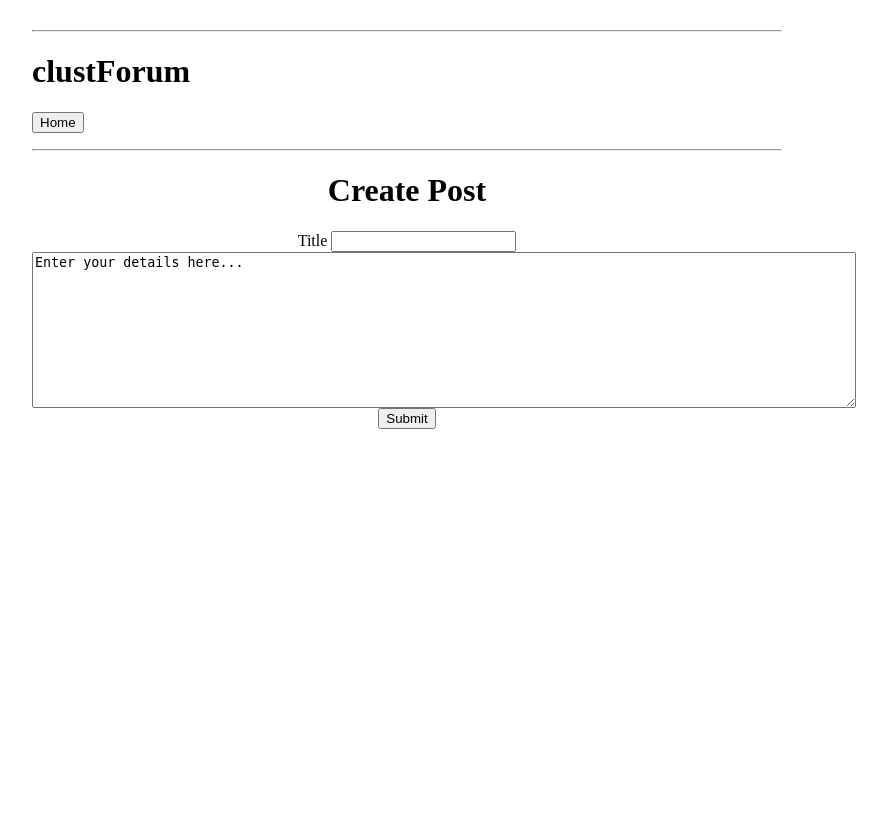
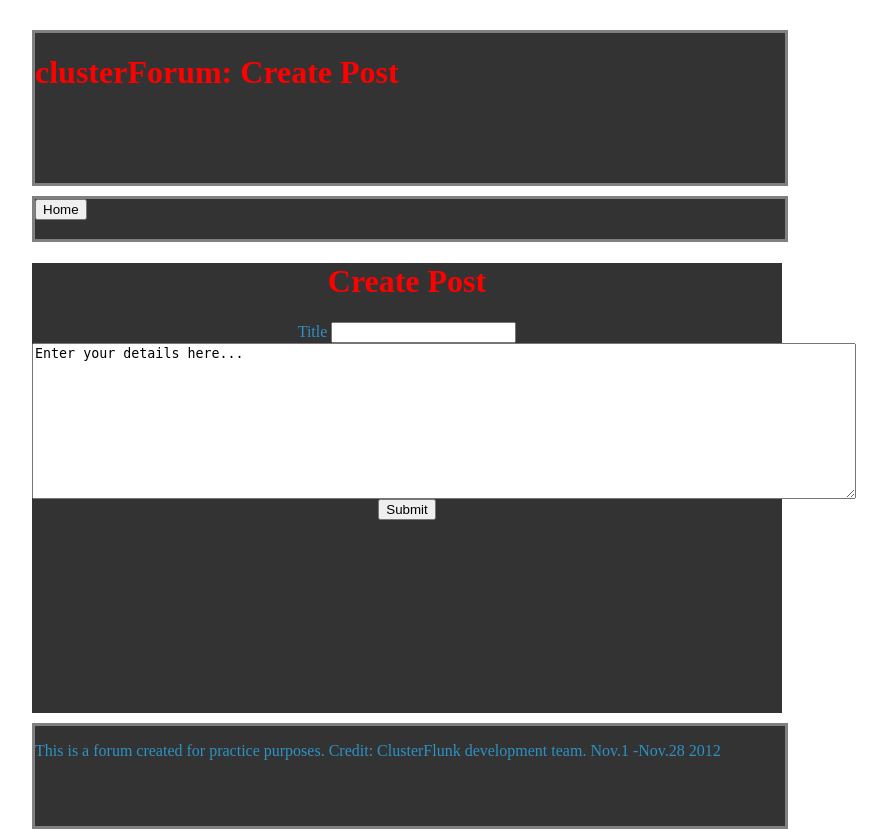
Before and after one commit to jayd3e-archive/clusterforum, a Python web app: template forumapp/templates/posts_create.mako in a window 1280 px wide. Shown: the whole page, without its empty margins (233-1120 px from the left). Before the commit the page ends 429 px from the top, so only its background shows below. Run offline with Mako, Linux system fonts and the light colour scheme; the template is opened without the code that fills it, so the values that code supplies are empty.

Commit message:
style on style

```diff
--- a/forumapp/dependencies/mystyle.css
+++ b/forumapp/dependencies/mystyle.css
@@ -1,14 +1,21 @@
 /* add style here if needed */
-body {
+#body{
     width:750px;
     margin:0 auto;
     margin-top:30px;
+    COLOR:#2D92C4;
+}
+body {
+    background:"background.gif";
 }
 /* ----- HEADER ----- */
 #header {
     width:750px;
     height:150px;
     background-color:#333333;
+    border-style:solid;
+    border-width:medium;
+    border-color:grey;
 }
 /* ----- NAVIGATION ----- */
 #navigation {
@@ -16,6 +23,9 @@ body {
     height:40px;
     background-color:#333333;
     margin-top:10px;
+    border-style:solid;
+    border-width:medium;
+    border-color:grey;
 }
 /* ----- MAIN CONTENT ----- */
 #content {
@@ -31,9 +41,11 @@ body {
     height:100px;
     background-color:#333333;
     margin-top:10px;
+    border-style:solid;
+    border-width:medium;
+    border-color:grey;
 }
 #title{
-    font-size:52;
     COLOR: #FF0000;
 }
 #ul_index{
@@ -49,6 +61,7 @@ body {
 #post_border{
     border-style:solid;
     border-width:medium;
+    border-color:grey;
 }
 a:link {
     COLOR: #FF0000;
--- a/forumapp/templates/post_display.mako
+++ b/forumapp/templates/post_display.mako
@@ -3,34 +3,38 @@
         <link rel="stylesheet" type="text/css" href="/style/mystyle.css"/>
         <title>Post</title>
     </head>
-    <body>
-    <div>
-        <a id="top"/><h1> clusterForum </h1></a>
-        <FORM METHOD="LINK" ACTION="/">
-        <INPUT TYPE="submit" VALUE="Home">
+    <body id="body">
+        <div id="header">
+            <a id="top"/><h1 id="title"> clusterForum: ${post.name}</h1></a>
+        </div>
+        <div id="navigation">
+            <ul id="ul_index">
+                <li id="li_index"><FORM METHOD="LINK" ACTION="/">
+                <INPUT TYPE="submit" VALUE="Home"></li>
+                <li id="li_index"><h4><a href="#comment">Comment On A Thread</a></h4></li>
                 </FORM>
-        <h5 style="text-align:left"><a href="#comment">Comment On A Thread</a></h5>
-        <hr>
+            </ul>
+        </div>
+        <div id="content">
                 <!--Displays the single post/thread -->
             <div class="post" style="vertical-align:middle;">
-            <h1 >${ post.name }</h1>
-            <div><h4><b>${ post.description }</h4></b></div>
+                <h1 id="title">Title: ${ post.name }</h1>
+                <div><h4><b>Details: ${ post.description }</h4></b></div>
                 <div><span>Created: ${ post.date } ID: ${ post.id }</div>
             </div>
-    </div>
-    <div>
             <!-- need to add comments to the post still -->
             <div class="comments" style="vertical-align:middle;">
                 % for comment in comments:
-                <div class="comment">
+                    <div class="comment" id="post_border">
                         <br>
                         <div><h4>${comment.description}<h4></div>
                         <div><span>Created: ${comment.date} by: Add User here eventually</span></div>
                     </div>
+                    <br>
                 % endfor
             </div>
         </div>
-    <div>
+        <div id="footer">
             <!-- Option to post a comment -->
                 <!-- still in work -->
             <form method="POST" style = "text-align:center;">
@@ -39,9 +43,7 @@
                 </label>
                 <input name="submit" type="submit"/>
             </form>
-    </div>
-    <div>
-        <h6 style="text-align:right"><a href="#top">Return To Top</a></h6>
+            <h4 style="text-align:right"><a href="#top">Return To Top</a></h4>
         </div>
     </body>
 </html>
--- a/forumapp/templates/posts_create.mako
+++ b/forumapp/templates/posts_create.mako
@@ -4,16 +4,19 @@
         <link rel="stylesheet" type="text/css" href="/style/mystyle.css"/>
         <title>Create a Post</title>
     </head>
-    <body>
-        <hr>
-        <h1> clustForum </h1>
+    <body id="body">
+        <div id="header">
+            <h1 id="title"> clusterForum: Create Post </h1>
+        </div>
+        <div id="navigation">
             <FORM METHOD="LINK" ACTION="/">
             <INPUT TYPE="submit" VALUE="Home">
             </FORM>
-        <hr>
+        </div>
         <!-- form to create a post -->
+        <div id="content">
             <form method="POST" action="/posts/create" style = "text-align:center;">
-            <h1> Create Post </h1>
+                <h1 id="title"> Create Post </h1>
                 <label for="name">Title
                     <input name="name" type="text"/>
                 </label><br>
@@ -21,5 +24,9 @@
                 </label>
                 <input name="submit" type="submit"/>
             </form>
+        </div>
+        <div id="footer">
+            <p> This is a forum created for practice purposes. Credit: ClusterFlunk development team. Nov.1 -Nov.28 2012 </p>
+        </div>
     </body>
 </html>
--- a/forumapp/templates/posts_index.mako
+++ b/forumapp/templates/posts_index.mako
@@ -4,12 +4,12 @@
         <link rel="stylesheet" type="text/css" href="/style/mystyle.css"/>
         <title>Home</title>
     </head>
-    <body>
+    <body = id="body">
         <div id="header">
             <a id="top"/><h1 id="title">clusterForum</h1></a>
-            <ul id="ul_index">
         </div>
         <div id="navigation">
+            <ul id="ul_index">
                 <li id ="li_index"><FORM METHOD="LINK" ACTION="/signin"><INPUT TYPE="submit" VALUE="Sign In!"></FORM></li>
                 <li id ="li_index"><FORM METHOD="LINK" ACTION="/signup"><INPUT TYPE="submit" VALUE="Sign Up!"></FORM></li>
                 <li id ="li_index"><FORM METHOD="LINK" ACTION="/posts/create"><INPUT TYPE="submit" VALUE="Create a Post"></FORM></li>
--- a/forumapp/templates/sign_in.mako
+++ b/forumapp/templates/sign_in.mako
@@ -5,7 +5,7 @@
     </head>
     <body>
         <hr>
-        <h1> clusterForum </h1>
+        <h1> clusterForum: Sign in </h1>
         <FORM METHOD="LINK" ACTION="/">
         <INPUT TYPE="submit" VALUE="Home">
         </FORM>
--- a/forumapp/templates/sign_up.mako
+++ b/forumapp/templates/sign_up.mako
@@ -6,7 +6,7 @@
     </head>
     <body>
         <hr>
-        <h1> Sign Up! </h1>
+        <h1> clusterForum: Sign Up! </h1>
         <hr>
         <p> <b> clusterForum </b> is an online forum for general purposes. <br>
             Sign Up is free and your information is kept conifdential. <br>
--- a/forumapp/views.py
+++ b/forumapp/views.py
@@ -107,5 +107,5 @@ def view(request):
     db.flush()
     return {
         'post': post,
-        'c`omments': comments
+        'comments': comments
     }
```
Also changed, not shown: forumapp/dependencies/backgound.gif (added). Lines whose indentation alone changed are shown as unchanged.
